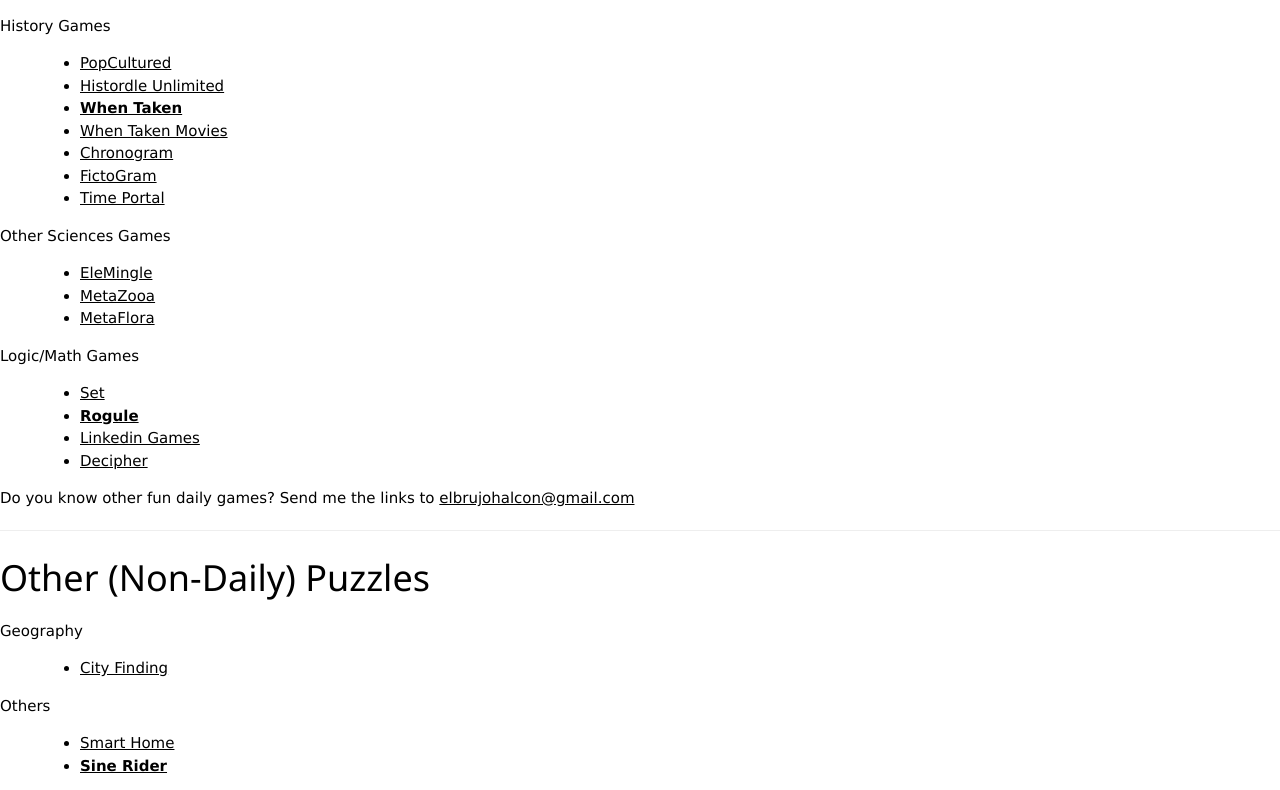
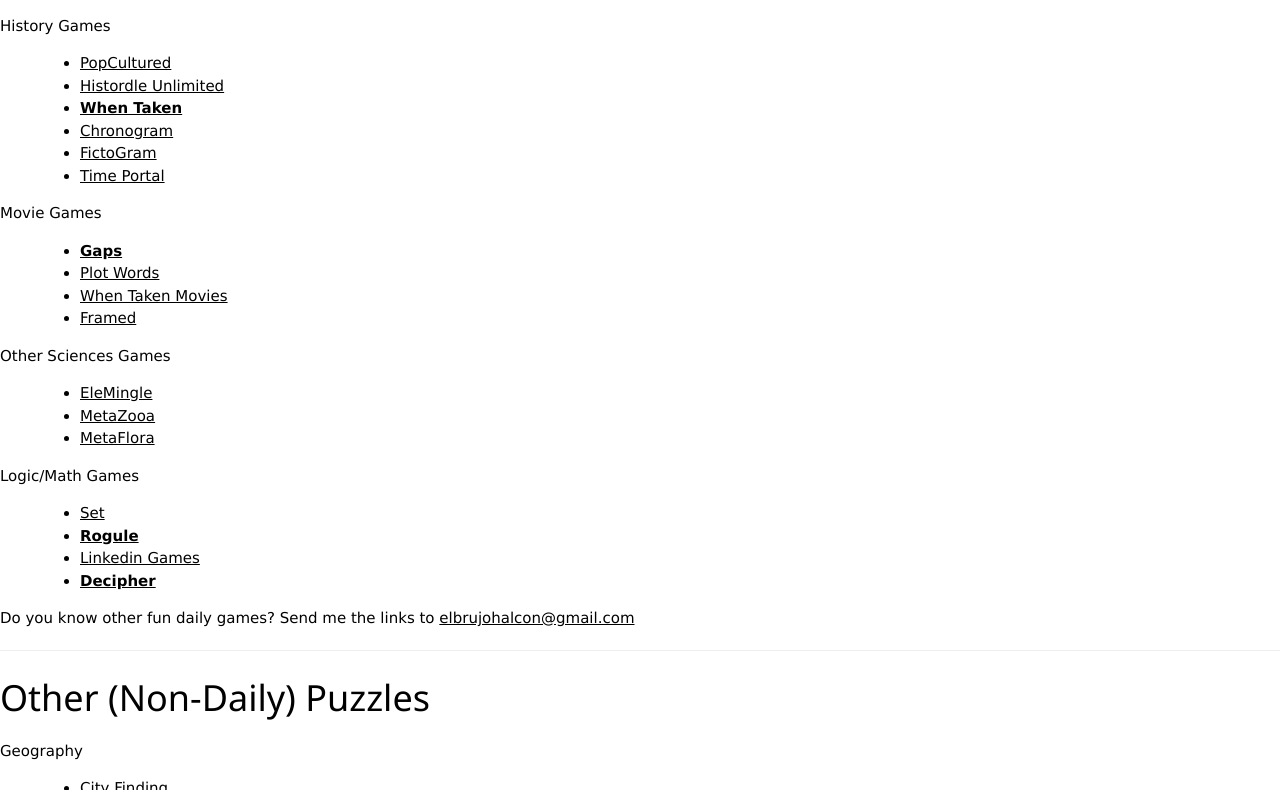
Before and after one commit to elbrujohalcon/elbrujohalcon.github.com, a plain HTML site: page daily-games.html in a window 1280 px wide. Shown: the part 688-1478 px from the top of the page. Drawn offline with nearby package versions, Linux system fonts and the light colour scheme.

Commit message:
Update daily-games.html

```diff
--- a/daily-games.html
+++ b/daily-games.html
@@ -46,10 +46,18 @@
                 <li><a href="https://histordle.com/popcultured/" target="_blank">PopCultured</a></li>
                 <li><a href="https://histordle.com/yeardle/unlimited/" target="_blank">Histordle Unlimited</a></li>
                 <li><a href="https://whentaken.com/game/" target="_blank"><b>When Taken</b></a></li>
-                <li><a href="https://movies.whentaken.com/" target="_blank">When Taken Movies</a></li>
                 <li><a href="https://chronogram.chat/" target="_blank">Chronogram</a></li>
                 <li><a href="https://fiction.chronogram.chat/" target="_blank">FictoGram</a></li>
                 <li><a href="https://eggnog.ai/timeportal" target="_blank">Time Portal</a></li>
+            </ul>
+        </dd>
+        <dt>Movie Games</dt>
+        <dd>
+            <ul>
+                <li><a href="https://gaps.wtf/" target="_blank"><b>Gaps</b></a></li>
+                <li><a href="https://plotwords.com/daily" target="_blank">Plot Words</a></li>
+                <li><a href="https://movies.whentaken.com/" target="_blank">When Taken Movies</a></li>
+                <li><a href="https://framed.wtf/" target="_blank">Framed</a></li>
             </ul>
         </dd>
         <dt>Other Sciences Games</dt>
@@ -66,7 +74,7 @@
                 <li><a href="https://www.setgame.com/set/puzzle" target="_blank">Set</a></li>
                 <li><a href="https://rogule.com/game.html" target="_blank"><b>Rogule</b></a></li>
                 <li><a href="https://www.linkedin.com/games/" target="_blank">Linkedin Games</a></li>
-                <li><a href="https://decipher.wtf/" target="_black">Decipher</a></li>
+                <li><a href="https://decipher.wtf/" target="_black"><b>Decipher</b></a></li>
             </ul>
         </dd>
     </dl>
```
